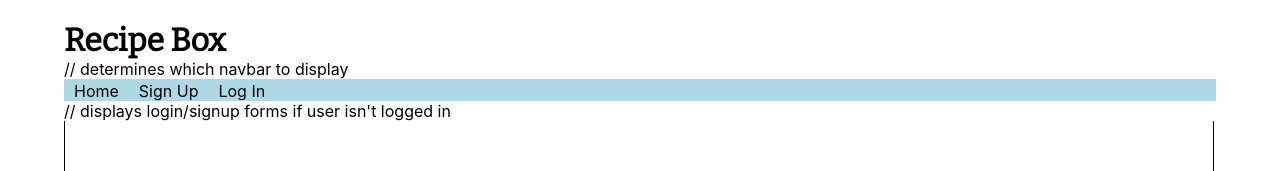
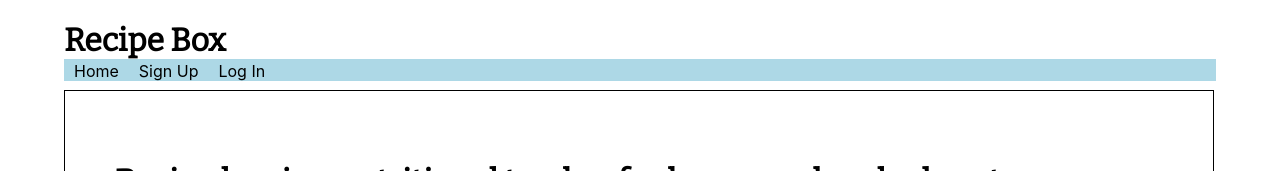
Before and after one commit to DGMarkel/recipe-box-client, a React (Create React App) app: page /login in a window 1280 px wide. Shown: the top 171 px of the page. Built offline with nearby package versions, Linux system fonts and the light colour scheme.

Commit message:
update notes

```diff
--- a/src/App.js
+++ b/src/App.js
@@ -91,19 +91,22 @@ class App extends Component {
           <div id="mainLogo">
             <h1>Recipe Box</h1>
           </div>
-          // determines which navbar to display
-          { (Auth.isUserAuthenticated())
+          {
+            // determines which navbar to display
+            (Auth.isUserAuthenticated())
             ? this.renderPrivateNavBar()
             : this.renderPublicNavBar()
           }
-          // displays login/signup forms if user isn't logged in
-          { (!Auth.isUserAuthenticated())
+          {
+            // displays login/signup forms if user isn't logged in
+            (!Auth.isUserAuthenticated())
              ? this.renderForms()
              : <></>
           }
         </div>
+        {
           // renders welcome component only on first user view
-        { (!Auth.isUserAuthenticated() && this.state.firstView)
+          (!Auth.isUserAuthenticated() && this.state.firstView)
           ? <Welcome />
           : <></>
         }
```
